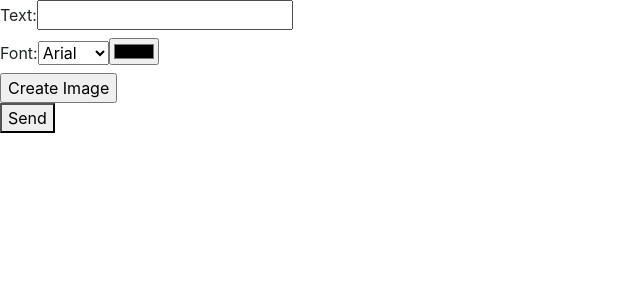
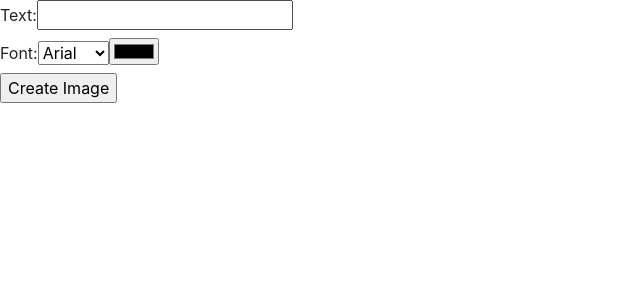
Before and after one commit to simonZweimueller/digital-signage-overlay, a React (Create React App) app: page / in a window 1280 px wide. Shown: the top 300 px of the page, without its empty margins (0-640 px from the left). Built offline with nearby package versions, Linux system fonts and the light colour scheme.

Commit message:
Update CreateImage.jsx

```diff
--- a/src/Components/CreateImage.jsx
+++ b/src/Components/CreateImage.jsx
@@ -38,40 +38,6 @@ class CreateImage extends Component {
     ctx.fillText(test, 40, 40);
   }
 
-  sendImage() {
-    //TODO http-get
-    //https://nodejs.org/api/http.html#http_http_get_options_callback --IMPORTANT
-    //192.168.43.129/library
-    //https://xibo.org.uk/manual/api/#/library/libraryAdd
-
-    let url = "192.168.43.129/library/";
-    let method = "POST";
-    let shouldBeAsync = true;
-    let request = new XMLHttpRequest();
-
-    //https://stackoverflow.com/questions/34485420/how-do-you-put-an-image-file-in-a-json-object
-    /*let img = new Image();
-    img.onload = function() {
-      let testCanvas = document.getElementById("myCanvas");
-      let testImg = testCanvas.toDataURL("image/png");
-    };
-    img.src = location.pathname;
-    console.log(img.src);*/
-
-    //converts canvas to png
-    let testCanvas = document.getElementById("myCanvas");
-    let testImg = testCanvas.toDataURL("image/png");
-
-    request.onload = function() {
-      var status = request.status;
-      var data = request.responseText;
-    };
-    request.open(method, url, shouldBeAsync);
-    request.setRequestHeader("Content-Type", "application/json;");
-    request.send(testImg);
-    console.log(testImg);
-  }
-
   render() {
     return (
       <React.Fragment>
@@ -96,8 +62,6 @@ class CreateImage extends Component {
           <br />
           <input type="submit" value="Create Image" />
         </form>
-        <button onClick={this.sendImage}>Send</button>{" "}
-        {/*evt <form> verwenden*/}
         <canvas ref="canvas" width={1920} height={1080} id="myCanvas" />
       </React.Fragment>
     );
```
